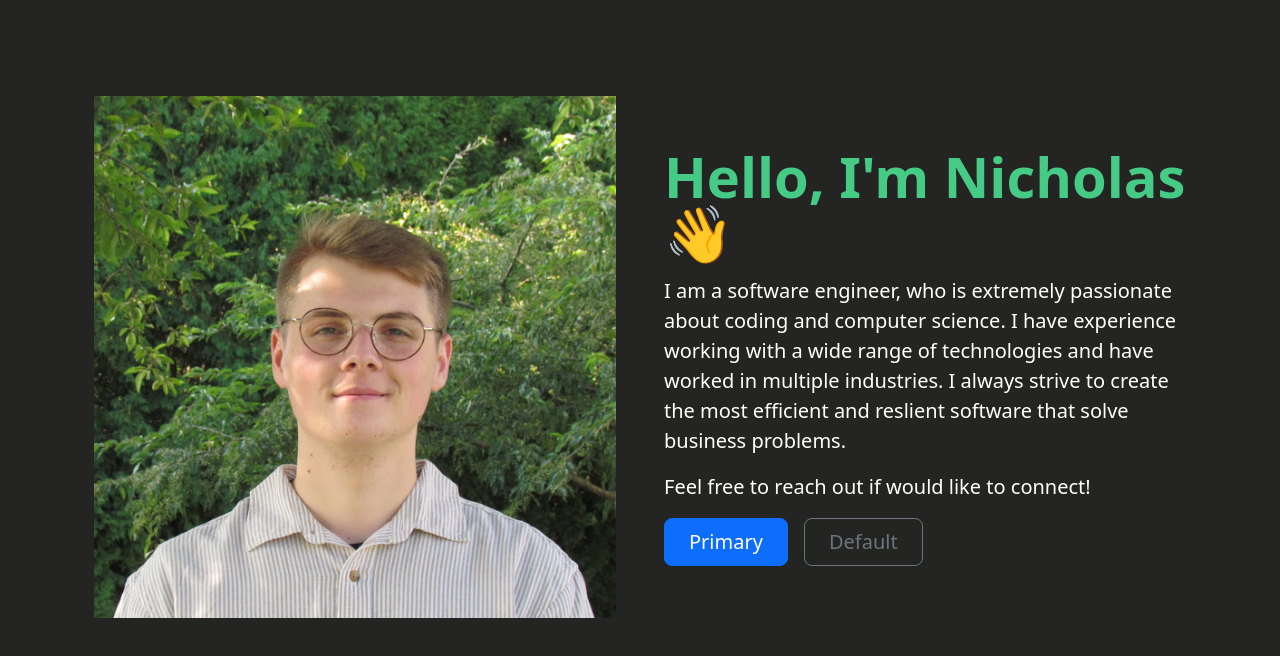
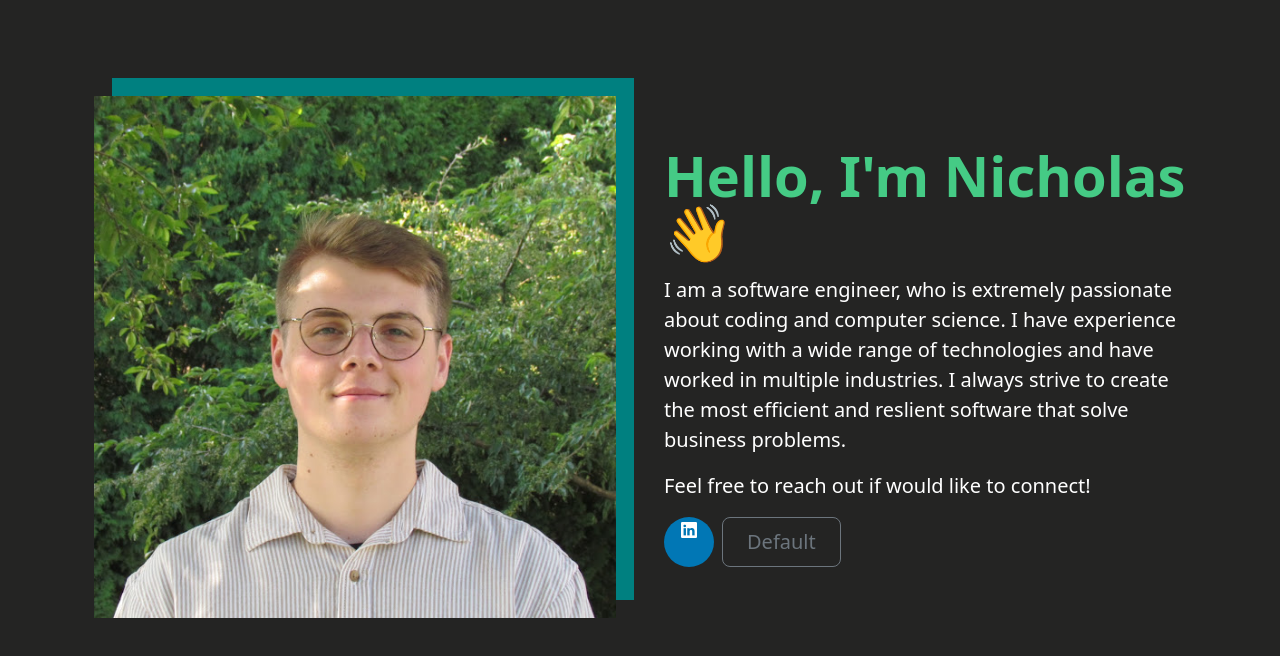
Before and after one commit to nicholasrubright/rubrightdev, a React (Create React App) app: page / in a window 1280 px wide. Shown: the top 656 px of the page. Built offline with nearby package versions, Linux system fonts and the light colour scheme.

Commit message:
Started to add more styling

```diff
--- a/public/index.html
+++ b/public/index.html
@@ -6,6 +6,10 @@
     <meta name="viewport" content="width=device-width, initial-scale=1" />
     <meta name="theme-color" content="#000000" />
     <meta name="description" content="Nicholas Rubright's Website" />
+    <link
+      rel="stylesheet"
+      href="https://cdn.jsdelivr.net/npm/bootstrap-icons@1.11.2/font/bootstrap-icons.min.css"
+    />
     <link rel="apple-touch-icon" href="./logo192.png" />
     <!--
       manifest.json provides metadata used when your web app is installed on a
--- a/src/App.tsx
+++ b/src/App.tsx
@@ -3,8 +3,6 @@ import SocialMedia from "./components/SocialMedia";
 import Summary from "./components/Summary";
 
 function App() {
-  const colors = ["240115", "DE3C4B", "FFFFFF", "45CB85", "153131"];
-
   return (
     <div className="container col-xxl-8 px-4 py-5">
       <div className="row flex-lg-row-reverse align-items-center g-5 py-5">
--- a/src/components/Headshot.tsx
+++ b/src/components/Headshot.tsx
@@ -4,7 +4,7 @@ export default function Headshot() {
   return (
     <img
       src={me}
-      className="d-block mx-lg-auto img-fluid"
+      className="d-block mx-lg-auto img-fluid profile-img"
       alt="Amazing Headshot"
       width="700"
       height="500"
--- a/src/components/SocialMedia.tsx
+++ b/src/components/SocialMedia.tsx
@@ -1,9 +1,9 @@
 export default function SocialMedia() {
   return (
     <div className="d-grid gap-2 d-md-flex justify-content-md-start">
-      <button type="button" className="btn btn-primary btn-lg px-4 me-md-2">
-        Primary
-      </button>
+      <a href="#" className="btn btn-social-icon btn-linkedin btn-rounded">
+        <i className="bi bi-linkedin" />
+      </a>
       <button type="button" className="btn btn-outline-secondary btn-lg px-4">
         Default
       </button>
--- a/src/index.css
+++ b/src/index.css
@@ -1,3 +1,10 @@
+/*
+  white: #FAFAFA
+  dark: #17183B
+  green: #5fbb97
+  red: #ed6b86
+*/
+
 body {
   background-color: #242423;
   color: white;
@@ -6,3 +13,28 @@ body {
 h1 {
   color: #45cb85;
 }
+
+.profile-img {
+  box-shadow: 18px -18px teal;
+}
+
+.btn.btn-social-icon {
+  width: 50px;
+  height: 50px;
+  padding: 0;
+}
+
+.btn.btn-rounded {
+  border-radius: 50px;
+}
+
+.btn-linkedin {
+  background: #0177b5;
+  color: #ffffff;
+}
+
+.btn-linkedin:hover,
+.btn-linkedin:focus {
+  background: #015682;
+  color: #ffffff;
+}
```
